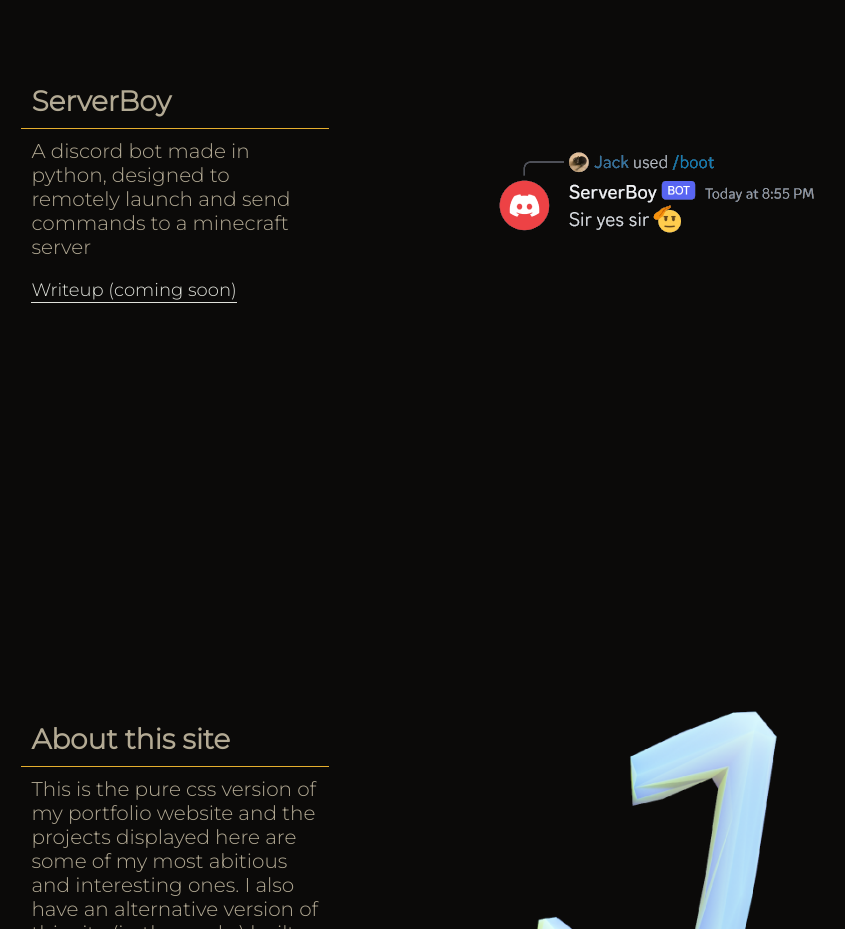
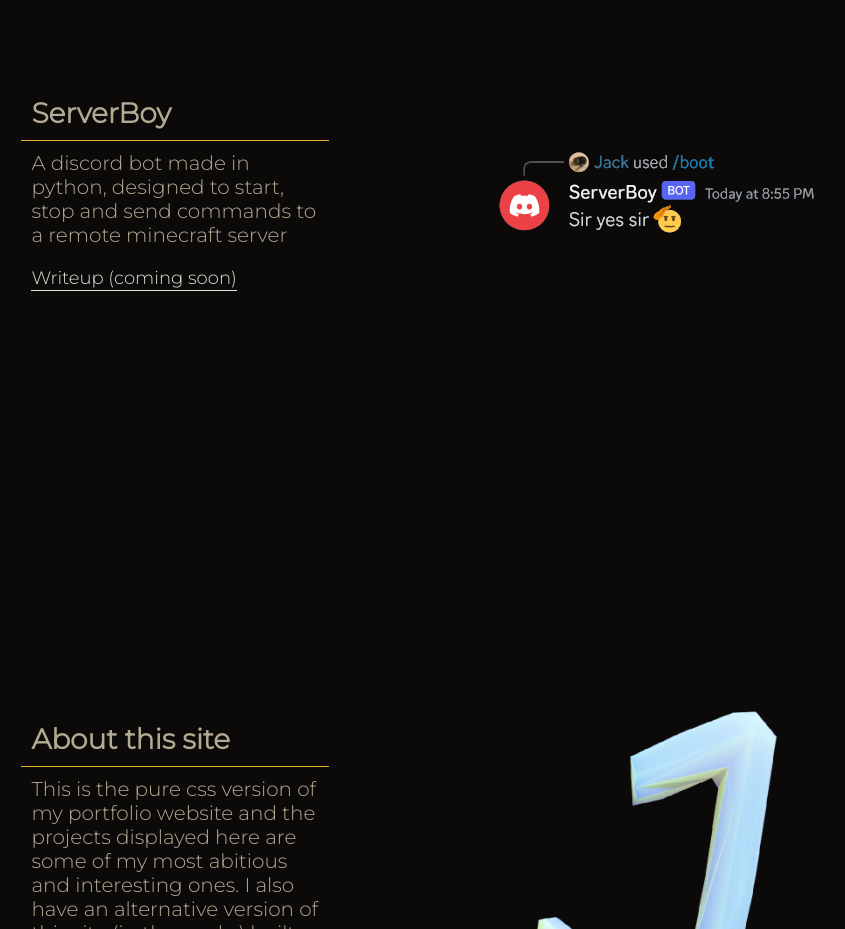
Before and after one commit to JackLeong99/PortfolioSite, a plain HTML site: page index.html in a window 1280 px wide. Shown: the part 2280-3209 px from the top of the page, without its empty margins (241-1086 px from the left). Drawn offline with Linux system fonts and the light colour scheme.

Commit message:
updated card text

```diff
--- a/index.html
+++ b/index.html
@@ -87,7 +87,7 @@
         <div class="text-wrapper">
             <div class="card-text">
                 <h1>ServerBoy</h1>
-                <p>A discord bot made in python, designed to remotely launch and send commands to a minecraft server</p>
+                <p>A discord bot made in python, designed to start, stop and send commands to a remote minecraft server</p>
                 <div class="call-to-action"><p><a target="_blank" class="checkit">Writeup (coming soon)</a></p><div class="cta-underline"></div></div>
             </div>
         </div>
```
